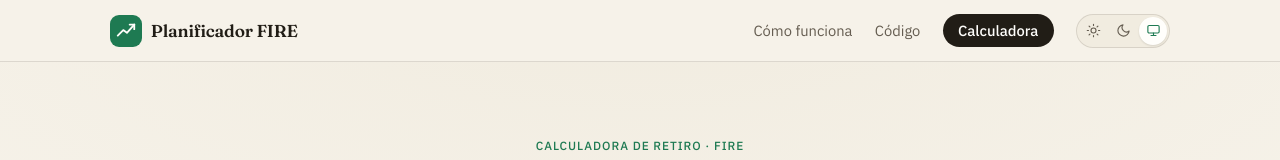
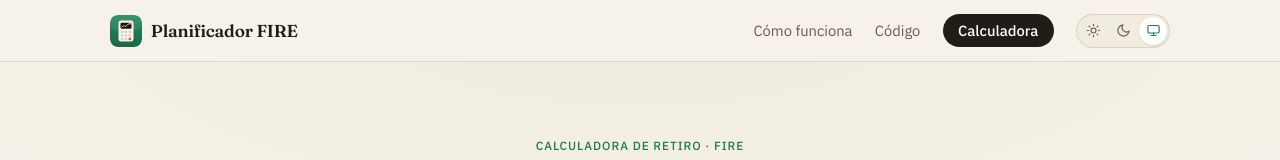
Before and after one commit to RenzoBeux/InvestmentCalculator, a React (Vite) app: page / in a window 1280 px wide. Shown: the top 160 px of the page. Built offline with nearby package versions, Linux system fonts and the light colour scheme.

Commit message:
feat: brand logo as an investment-calculator mark + favicon
Replace the line-art BrandMark with a calculator: green tile, screen with
the rising FIRE trajectory, and a gold "=" key (the retirement number).
Same artwork ships as public/favicon.svg, wired into index.html.

```diff
--- a/index.html
+++ b/index.html
@@ -3,6 +3,7 @@
   <head>
     <meta charset="UTF-8" />
     <meta name="viewport" content="width=device-width, initial-scale=1.0" />
+    <link rel="icon" href="favicon.svg" type="image/svg+xml" />
     <title>Planificador FIRE · Calculá tu independencia financiera</title>
     <meta
       name="description"
--- a/src/components/BrandMark.tsx
+++ b/src/components/BrandMark.tsx
@@ -1,20 +1,63 @@
-/** Marca gráfica: una trayectoria que sube hacia una chispa (el "fire" de FIRE). */
-export function BrandMark({ size = 22 }: { size?: number }) {
+import { useId } from "react";
+
+/**
+ * Logo de marca: una calculadora de inversión. En la pantalla, la trayectoria
+ * que sube (el "fire" de FIRE); el botón "=" en dorado es el número de retiro.
+ * Mismo arte que el favicon (public/favicon.svg).
+ */
+export function BrandMark({ size = 32 }: { size?: number }) {
+  const tile = useId();
+
   return (
     <svg
       width={size}
       height={size}
-      viewBox="0 0 24 24"
+      viewBox="0 0 64 64"
       fill="none"
-      stroke="currentColor"
-      strokeWidth={2}
-      strokeLinecap="round"
-      strokeLinejoin="round"
+      xmlns="http://www.w3.org/2000/svg"
       aria-hidden="true"
     >
-      <path d="M3 17 L9 11 L13 14 L21 5" />
-      <path d="M21 5 v5" />
-      <path d="M21 5 h-5" />
+      <defs>
+        <linearGradient id={tile} x1="32" y1="0" x2="32" y2="64" gradientUnits="userSpaceOnUse">
+          <stop offset="0" stopColor="#2a8a60" />
+          <stop offset="1" stopColor="#196848" />
+        </linearGradient>
+      </defs>
+
+      {/* Tile */}
+      <rect x="0" y="0" width="64" height="64" rx="14" fill={`url(#${tile})`} />
+      {/* Brillo sutil arriba */}
+      <rect x="0" y="0" width="64" height="30" rx="14" fill="#ffffff" opacity="0.07" />
+
+      {/* Cuerpo de la calculadora */}
+      <rect x="17" y="11" width="30" height="42" rx="5.5" fill="#faf6ec" />
+
+      {/* Pantalla */}
+      <rect x="21" y="15.5" width="22" height="12" rx="2.5" fill="#16140f" />
+      {/* Trayectoria que sube: el crecimiento de la inversión (FIRE) */}
+      <polyline
+        points="23.5,24 28,21.4 31.5,22.7 36,18.4 40.5,17.2"
+        fill="none"
+        stroke="#e8b53e"
+        strokeWidth="2"
+        strokeLinecap="round"
+        strokeLinejoin="round"
+      />
+      <circle cx="40.5" cy="17.2" r="1.8" fill="#e8b53e" />
+
+      {/* Teclado */}
+      <g fill="#d9d0be">
+        <rect x="21.8" y="31.4" width="5.2" height="5.2" rx="1.4" />
+        <rect x="29.4" y="31.4" width="5.2" height="5.2" rx="1.4" />
+        <rect x="37.0" y="31.4" width="5.2" height="5.2" rx="1.4" />
+        <rect x="21.8" y="38.4" width="5.2" height="5.2" rx="1.4" />
+        <rect x="29.4" y="38.4" width="5.2" height="5.2" rx="1.4" />
+        <rect x="37.0" y="38.4" width="5.2" height="5.2" rx="1.4" />
+        <rect x="21.8" y="45.4" width="5.2" height="5.2" rx="1.4" />
+        <rect x="29.4" y="45.4" width="5.2" height="5.2" rx="1.4" />
+      </g>
+      {/* Botón "=" en dorado (el número de retiro / objetivo) */}
+      <rect x="37.0" y="45.4" width="5.2" height="5.2" rx="1.4" fill="#b07d18" />
     </svg>
   );
 }
--- a/src/components/Footer.tsx
+++ b/src/components/Footer.tsx
@@ -9,7 +9,7 @@ export function Footer() {
       <div className="footer-inner">
         <div className="footer-brand">
           <span className="brand-mark">
-            <BrandMark size={20} />
+            <BrandMark />
           </span>
           <div>
             <strong>{SITE.brand}</strong>
--- a/src/styles.css
+++ b/src/styles.css
@@ -109,9 +109,9 @@ summary:focus-visible {
   justify-content: center;
   width: 32px;
   height: 32px;
-  border-radius: 9px;
-  background: var(--accent);
-  color: var(--accent-ink);
+  border-radius: 8px;
+  overflow: hidden;
+  flex-shrink: 0;
 }
 
 .brand-name {
```
Also changed, not shown: public/favicon.svg (added).
